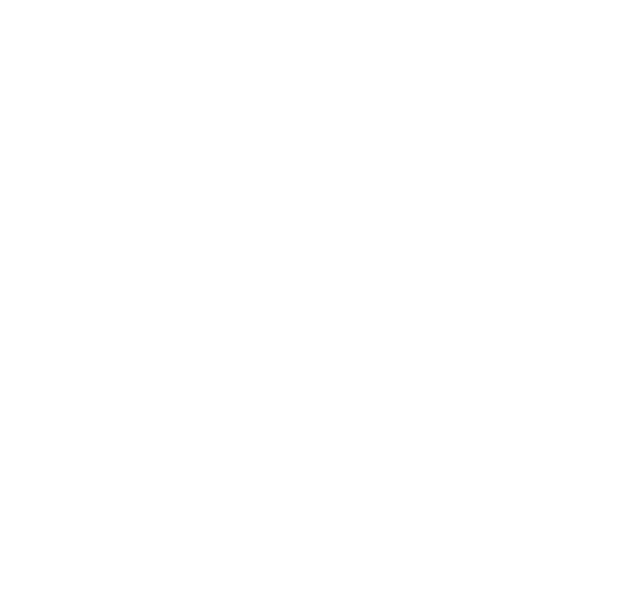
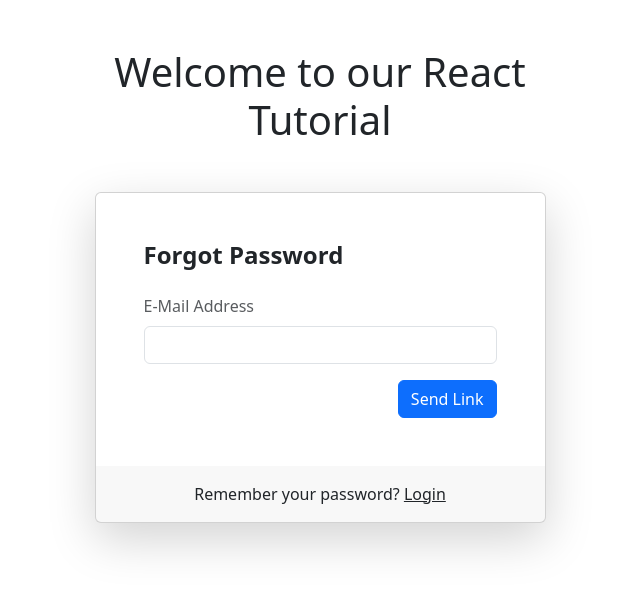
Before and after one commit to David6811/ReactTutorial, a React (Create React App) app: page /Forgot in a window 1280 px wide. Before the commit this address had no page. Shown: the top 590 px of the page, without its empty margins (320-960 px from the left). Built offline with nearby package versions, Linux system fonts and the light colour scheme; what parse would draw is missing.

Commit message:
PasswordReset (#4)

```diff
--- /dev/null
+++ b/src/components/Forgot.js
@@ -0,0 +1,58 @@
+import Parse from 'parse'
+import { useRef } from "react";
+
+function Forgot() {
+  const email = useRef();
+
+  const submit = (e) => {
+    e.preventDefault();
+    const emailValue = email.current.value;
+    console.log(emailValue);
+    Parse.User.requestPasswordReset(emailValue)
+      .then(() => {
+        // Password reset request was sent successfully
+      }).catch((error) => {
+        // Show the error message somewhere
+        alert("Error: " + error.code + " " + error.message);
+      });
+
+  };
+
+  return (
+    <section class="h-100">
+      <div class="container h-100">
+        <div class="row justify-content-sm-center h-100">
+          <div class="col-xxl-4 col-xl-5 col-lg-5 col-md-7 col-sm-9">
+            <div class="text-center my-5">
+              <h1>Welcome to our React Tutorial</h1>
+            </div>
+            <div class="card shadow-lg">
+              <div class="card-body p-5">
+                <h1 class="fs-4 card-title fw-bold mb-4">Forgot Password</h1>
+                <form method="POST" class="needs-validation" onSubmit={submit} >
+                  <div class="mb-3">
+                    <label class="mb-2 text-muted" >E-Mail Address</label>
+                    <input ref={email} id="email" type="email" class="form-control" name="email" required />
+                  </div>
+
+                  <div class="d-flex align-items-center">
+                    <button type="submit" class="btn btn-primary ms-auto">
+                      Send Link
+                    </button>
+                  </div>
+                </form>
+              </div>
+              <div class="card-footer py-3 border-0">
+                <div class="text-center">
+                  Remember your password? <a href="index.html" class="text-dark">Login</a>
+                </div>
+              </div>
+            </div>
+          </div>
+        </div>
+      </div>
+    </section>
+  );
+}
+
+export default Forgot;
--- a/src/index.js
+++ b/src/index.js
@@ -6,12 +6,14 @@
 import { BrowserRouter, Routes, Route } from 'react-router-dom';
 import 'bootstrap/dist/css/bootstrap.min.css';
 import Signup from './components/Signup';
+import Forgot from './components/Forgot';
 
 ReactDOM.render(
   <BrowserRouter>
   <Routes>
     <Route path='/signup' element={<Signup />} />
     <Route path='/login' element={<Login />} />
+    <Route path='/Forgot' element={<Forgot />} />
   </Routes>
   </BrowserRouter>,
   document.getElementById("root")
```
